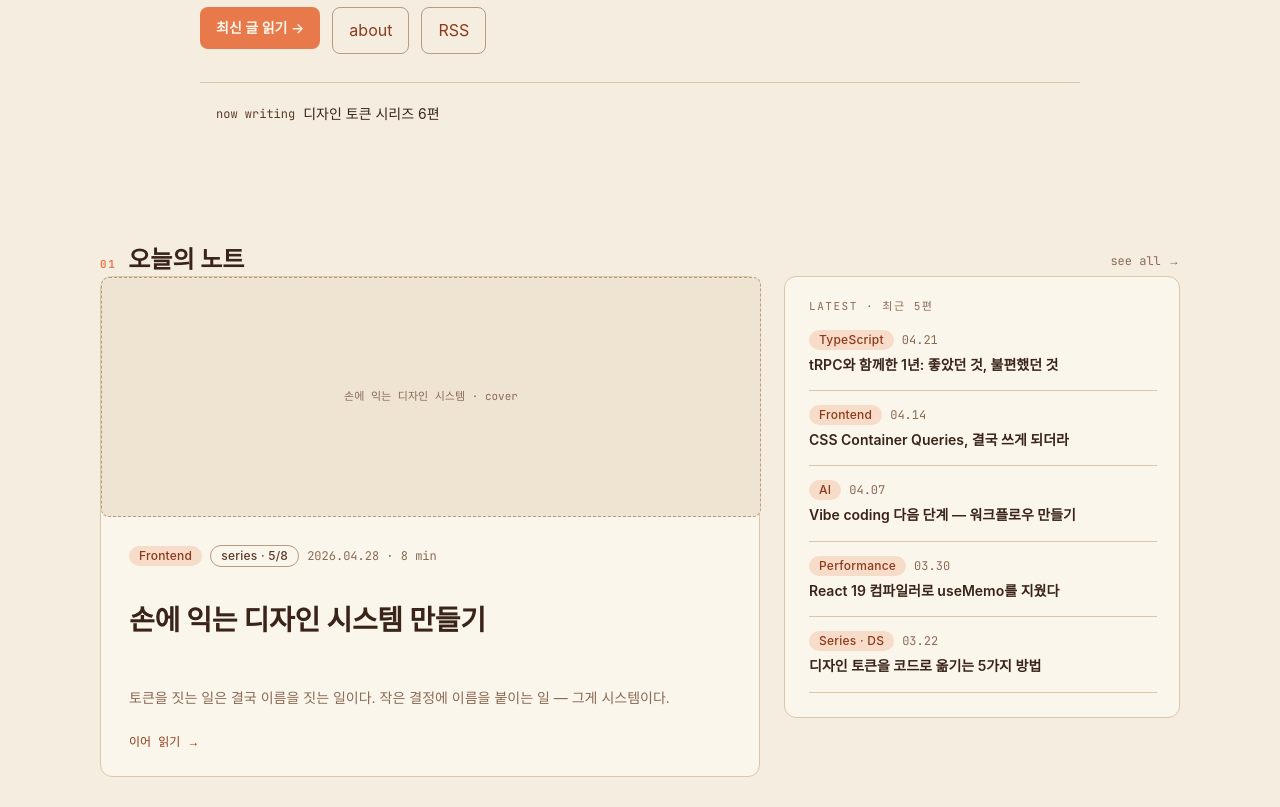
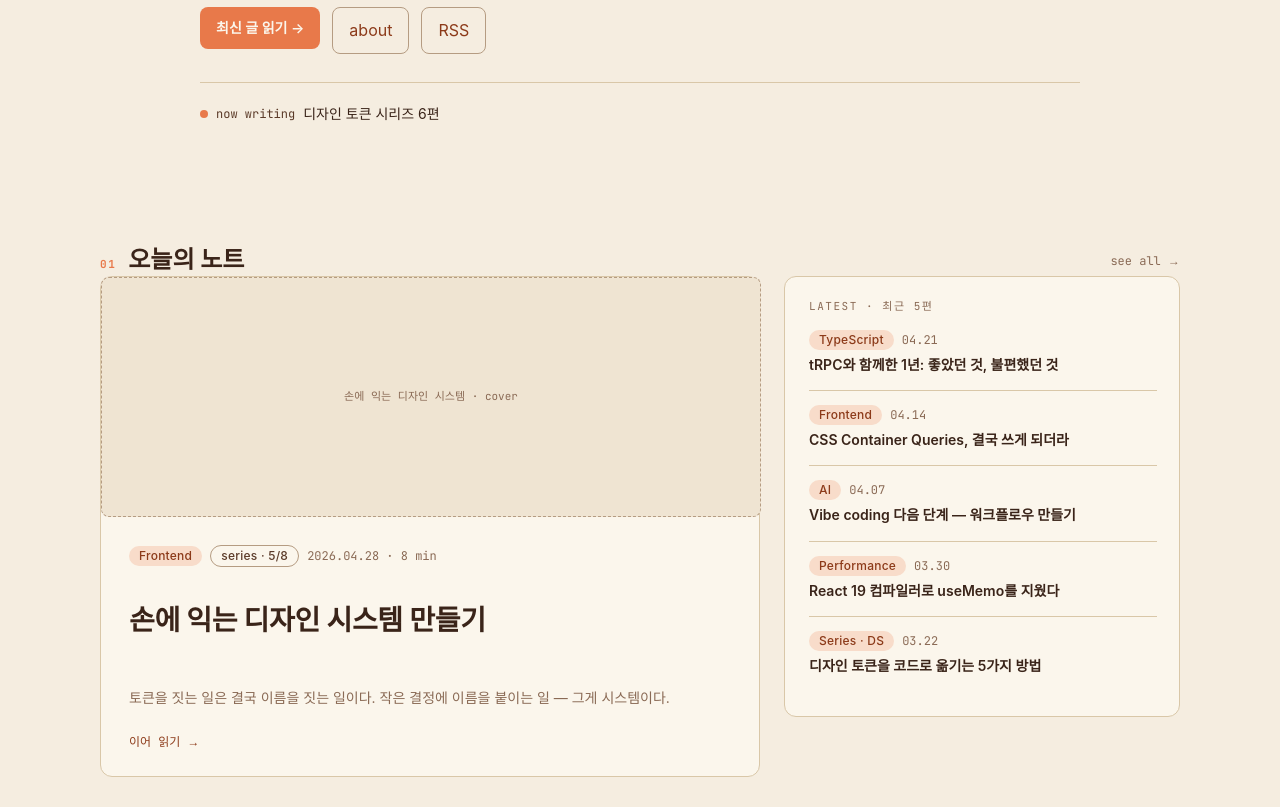
Before and after one commit to yoonjay06/FE_3rd_hw, a Django app: page / in a window 1280 px wide. Shown: the part 513-1320 px from the top of the page. Run offline with Django 5.2, Linux system fonts and the light colour scheme; data that the repository does not hold is empty; some web fonts are replaced.

Commit message:
Feat:3조 윤재원

```diff
--- a/likelion_blog/static/css/home.css
+++ b/likelion_blog/static/css/home.css
@@ -83,9 +83,12 @@
 }
 
 .ellipse{
+    display: block;
     width: 8px;
     height: 8px;
-    fill: var(--beige-accent-default, #E8794A);
+
+    border-radius: 50%;
+    background-color: #E8794A;
 }
 
 .todaynote{
@@ -138,13 +141,20 @@
 
 .placeholderimg{
     display: flex;
+
     width: 660px;
     height: 240px;
+
     justify-content: center;
     align-items: center;
+
     border-radius: 8px;
-    border: 1px dashed var(--beige-line-strong, #B59C82);
-    background: var(--beige-bg-sunken, #EFE4D2);
+
+    border: 1px dashed #B59C82;
+
+    background: #EFE4D2;
+
+    box-sizing: border-box;
 }
 
 .content{
@@ -491,3 +501,7 @@ a {
     font-weight: 600;
     line-height: 160%; /* 22.4px */
 }
+
+.postmini:last-child {
+    border-bottom: none;
+}
```
